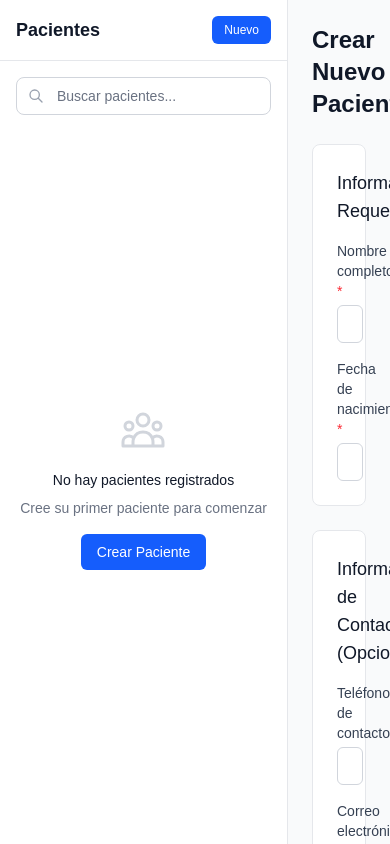
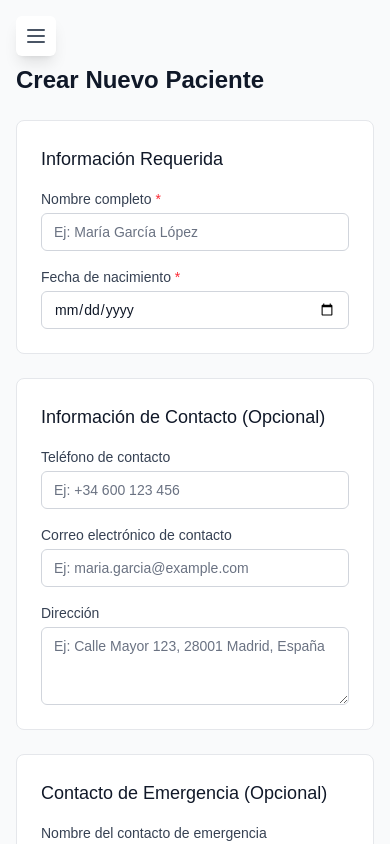
Before and after one commit to lando1234/clinical-story-manager, a Next.js app: page /patients/new in a window 390 px wide. Shown: the top 844 px of the page. Built offline with nearby package versions, Linux system fonts and the light colour scheme; no server answers; the database is empty.

Commit message:
feat(ui): make root and clinical views responsive

```diff
--- a/src/app/page.tsx
+++ b/src/app/page.tsx
@@ -15,10 +15,10 @@ export default async function Home() {
     <AppShell
       sidebar={<PatientSidebar patients={allPatients} selectedPatientId={null} />}
     >
-      <div className="p-6">
+      <div className="p-4 pt-16 lg:p-6 lg:pt-6">
         <div className="mx-auto max-w-4xl space-y-6">
           <div>
-            <h1 className="text-2xl font-semibold text-gray-900 dark:text-gray-100">
+            <h1 className="text-xl font-semibold text-gray-900 dark:text-gray-100 lg:text-2xl">
               Vista General
             </h1>
             <p className="mt-2 text-sm text-gray-600 dark:text-gray-400">
@@ -26,11 +26,18 @@ export default async function Home() {
             </p>
           </div>
 
-          {/* Patient Statistics */}
-          <PatientStats />
+          {/* Responsive layout: stacked on mobile, side-by-side on desktop */}
+          <div className="flex flex-col gap-6 lg:grid lg:grid-cols-2">
+            {/* Upcoming Appointments - Priority 2 (shown first on mobile per spec) */}
+            <div className="order-1 lg:order-2">
+              <UpcomingAppointments />
+            </div>
 
-          {/* Upcoming Appointments */}
-          <UpcomingAppointments />
+            {/* Patient Statistics - Priority 3 (shown second on mobile per spec) */}
+            <div className="order-2 lg:order-1">
+              <PatientStats />
+            </div>
+          </div>
         </div>
       </div>
     </AppShell>
--- a/src/app/patients/[id]/detail/page.tsx
+++ b/src/app/patients/[id]/detail/page.tsx
@@ -18,7 +18,7 @@ export default async function PatientDetailPage({ params }: PatientDetailPagePro
     <AppShell
       sidebar={<PatientSidebar selectedPatientId={id} />}
     >
-      <div className="p-6">
+      <div className="p-4 pt-16 lg:p-6 lg:pt-6">
         <PatientDetailView patientId={id} />
       </div>
     </AppShell>
--- a/src/app/patients/[id]/edit/page.tsx
+++ b/src/app/patients/[id]/edit/page.tsx
@@ -30,7 +30,7 @@ export default async function EditPatientPage({ params }: EditPatientPageProps)
     <AppShell
       sidebar={<PatientSidebar patients={allPatients} selectedPatientId={id} />}
     >
-      <div className="p-6">
+      <div className="p-4 pt-16 lg:p-6 lg:pt-6">
         <div className="mx-auto max-w-2xl">
           <h1 className="mb-6 text-2xl font-semibold text-gray-900 dark:text-gray-100">
             Editar Información del Paciente
--- a/src/app/patients/[id]/page.tsx
+++ b/src/app/patients/[id]/page.tsx
@@ -52,15 +52,15 @@ export default async function PatientPage({ params }: PatientPageProps) {
       <PatientHeader patient={patient} />
 
       {/* Main content grid */}
-      <div className="p-6">
+      <div className="p-4 pt-16 lg:p-6 lg:pt-6">
         <div className="grid grid-cols-1 gap-6 lg:grid-cols-3">
           {/* Timeline - primary content (2/3 width on large screens) */}
-          <div className="lg:col-span-2">
+          <div className="order-1 lg:col-span-2 lg:order-1">
             <Timeline events={events} />
           </div>
 
-          {/* Quick access panels (1/3 width on large screens) */}
-          <div className="space-y-6">
+          {/* Quick access panels (1/3 width on large screens, stacked on mobile) */}
+          <div className="order-2 space-y-6 lg:order-2">
             <MedicationsPanel medications={medications} />
             <AppointmentsPanel nextAppointment={nextAppointment} />
             <NotesPanel mostRecentNote={mostRecentNote} />
--- a/src/app/patients/new/page.tsx
+++ b/src/app/patients/new/page.tsx
@@ -14,7 +14,7 @@ export default async function CreatePatientPage() {
     <AppShell
       sidebar={<PatientSidebar selectedPatientId={null} />}
     >
-      <div className="p-6">
+      <div className="p-4 pt-16 lg:p-6 lg:pt-6">
         <div className="mx-auto max-w-2xl">
           <h1 className="mb-6 text-2xl font-semibold text-gray-900 dark:text-gray-100">
             Crear Nuevo Paciente
--- a/src/app/patients/page.tsx
+++ b/src/app/patients/page.tsx
@@ -13,7 +13,7 @@ export default async function PatientsPage() {
     <AppShell
       sidebar={<PatientSidebar patients={allPatients} selectedPatientId={null} />}
     >
-      <div className="flex min-h-screen items-center justify-center p-6">
+      <div className="flex min-h-screen items-center justify-center p-4 pt-16 lg:p-6 lg:pt-6">
         <div className="text-center">
           <svg
             className="mx-auto h-16 w-16 text-gray-300 dark:text-gray-600"
--- a/src/ui/components/AppShell.tsx
+++ b/src/ui/components/AppShell.tsx
@@ -1,27 +1,81 @@
-import { ReactNode } from 'react';
+'use client';
+
+import { ReactNode, createContext, useContext, useState } from 'react';
 
 interface AppShellProps {
   sidebar: ReactNode;
   children: ReactNode;
 }
 
+const SidebarContext = createContext<{
+  isOpen: boolean;
+  setIsOpen: (open: boolean) => void;
+}>({
+  isOpen: false,
+  setIsOpen: () => {},
+});
+
 /**
- * Main application shell with two-column layout:
- * - Fixed-width sidebar for patient navigation
- * - Flexible main content area for timeline and panels
+ * Main application shell with responsive two-column layout:
+ * - Desktop: Fixed-width sidebar always visible
+ * - Tablet: Sidebar can be toggled
+ * - Mobile: Sidebar hidden by default, toggleable
+ * Per spec: docs/26_responsive_behavior_spec.md
  */
 export function AppShell({ sidebar, children }: AppShellProps) {
+  const [isSidebarOpen, setIsSidebarOpen] = useState(false);
+
   return (
+    <SidebarContext.Provider value={{ isOpen: isSidebarOpen, setIsOpen: setIsSidebarOpen }}>
       <div className="flex min-h-screen bg-gray-50 dark:bg-gray-950">
+        {/* Mobile sidebar overlay */}
+        {isSidebarOpen && (
+          <div
+            className="fixed inset-0 z-40 bg-black/50 lg:hidden"
+            onClick={() => setIsSidebarOpen(false)}
+          />
+        )}
+
         {/* Sidebar */}
-      <aside className="w-72 flex-shrink-0 border-r border-gray-200 bg-white dark:border-gray-800 dark:bg-gray-900">
+        <aside
+          className={`
+            fixed inset-y-0 left-0 z-50 w-72 transform border-r border-gray-200 bg-white transition-transform duration-300 ease-in-out dark:border-gray-800 dark:bg-gray-900
+            lg:relative lg:translate-x-0
+            ${isSidebarOpen ? 'translate-x-0' : '-translate-x-full'}
+          `}
+        >
           {sidebar}
         </aside>
 
         {/* Main content area */}
-      <main className="flex-1 overflow-auto">
+        <main className="flex-1 overflow-auto lg:ml-0">
+          {/* Mobile menu button */}
+          <button
+            onClick={() => setIsSidebarOpen(!isSidebarOpen)}
+            className="fixed left-4 top-4 z-30 rounded-md bg-white p-2 shadow-lg lg:hidden dark:bg-gray-800"
+            aria-label="Toggle sidebar"
+          >
+            <svg
+              className="h-6 w-6 text-gray-600 dark:text-gray-300"
+              fill="none"
+              stroke="currentColor"
+              viewBox="0 0 24 24"
+            >
+              <path
+                strokeLinecap="round"
+                strokeLinejoin="round"
+                strokeWidth={2}
+                d="M4 6h16M4 12h16M4 18h16"
+              />
+            </svg>
+          </button>
           {children}
         </main>
       </div>
+    </SidebarContext.Provider>
   );
 }
+
+export function useSidebar() {
+  return useContext(SidebarContext);
+}
--- a/src/ui/components/PatientList.tsx
+++ b/src/ui/components/PatientList.tsx
@@ -2,6 +2,7 @@
 
 import Link from 'next/link';
 import type { Patient } from '@/types/ui';
+import { useSidebar } from './AppShell';
 
 interface PatientListProps {
   patients: Patient[];
@@ -14,6 +15,8 @@ interface PatientListProps {
  * Handles edge cases: missing data, inactive patients, no selection
  */
 export function PatientList({ patients, selectedPatientId }: PatientListProps) {
+  const { setIsOpen } = useSidebar();
+
   if (patients.length === 0) {
     return (
       <div className="px-4 py-8 text-center text-sm text-gray-500 dark:text-gray-400">
@@ -21,6 +24,11 @@ export function PatientList({ patients, selectedPatientId }: PatientListProps) {
       </div>
     );
   }
+
+  const handlePatientClick = () => {
+    // Close sidebar on mobile when patient is selected
+    setIsOpen(false);
+  };
 
   return (
     <nav className="flex-1 overflow-y-auto">
@@ -34,6 +42,7 @@ export function PatientList({ patients, selectedPatientId }: PatientListProps) {
             <li key={patient.id}>
               <Link
                 href={`/patients/${patient.id}`}
+                onClick={handlePatientClick}
                 className={`block px-4 py-3 transition-colors ${
                   isSelected
                     ? 'border-l-4 border-blue-500 bg-blue-50 dark:bg-blue-950/30'
--- a/src/ui/components/PatientSidebar.tsx
+++ b/src/ui/components/PatientSidebar.tsx
@@ -5,6 +5,7 @@ import Link from 'next/link';
 import type { Patient } from '@/types/ui';
 import { PatientSearch } from './PatientSearch';
 import { PatientList } from './PatientList';
+import { useSidebar } from './AppShell';
 
 interface PatientSidebarProps {
   selectedPatientId: string | null;
@@ -19,6 +20,7 @@ type LoadingState = 'idle' | 'loading' | 'success' | 'error';
  * If patients prop is provided, uses it instead of fetching
  */
 export function PatientSidebar({ selectedPatientId, patients: initialPatients }: PatientSidebarProps) {
+  const { setIsOpen } = useSidebar();
   const [searchQuery, setSearchQuery] = useState('');
   const [patients, setPatients] = useState<Patient[]>(initialPatients || []);
   const [loadingState, setLoadingState] = useState<LoadingState>(
@@ -117,12 +119,34 @@ export function PatientSidebar({ selectedPatientId, patients: initialPatients }:
           <h1 className="text-lg font-semibold text-gray-900 dark:text-gray-100">
             Pacientes
           </h1>
+          <div className="flex items-center gap-2">
             <Link
               href="/patients/new"
               className="rounded-md bg-blue-600 px-3 py-1.5 text-xs font-medium text-white hover:bg-blue-700 focus:outline-none focus:ring-2 focus:ring-blue-500 focus:ring-offset-2 dark:bg-blue-500 dark:hover:bg-blue-600"
             >
               Nuevo
             </Link>
+            {/* Mobile close button */}
+            <button
+              onClick={() => setIsOpen(false)}
+              className="rounded-md p-1.5 text-gray-600 hover:bg-gray-100 lg:hidden dark:text-gray-400 dark:hover:bg-gray-800"
+              aria-label="Cerrar lista de pacientes"
+            >
+              <svg
+                className="h-5 w-5"
+                fill="none"
+                stroke="currentColor"
+                viewBox="0 0 24 24"
+              >
+                <path
+                  strokeLinecap="round"
+                  strokeLinejoin="round"
+                  strokeWidth={2}
+                  d="M6 18L18 6M6 6l12 12"
+                />
+              </svg>
+            </button>
+          </div>
         </div>
       </div>
 
```
Also changed, not shown: src/ui/components/PatientHeader.tsx (+8 -8 lines). Lines whose indentation alone changed are shown as unchanged.
